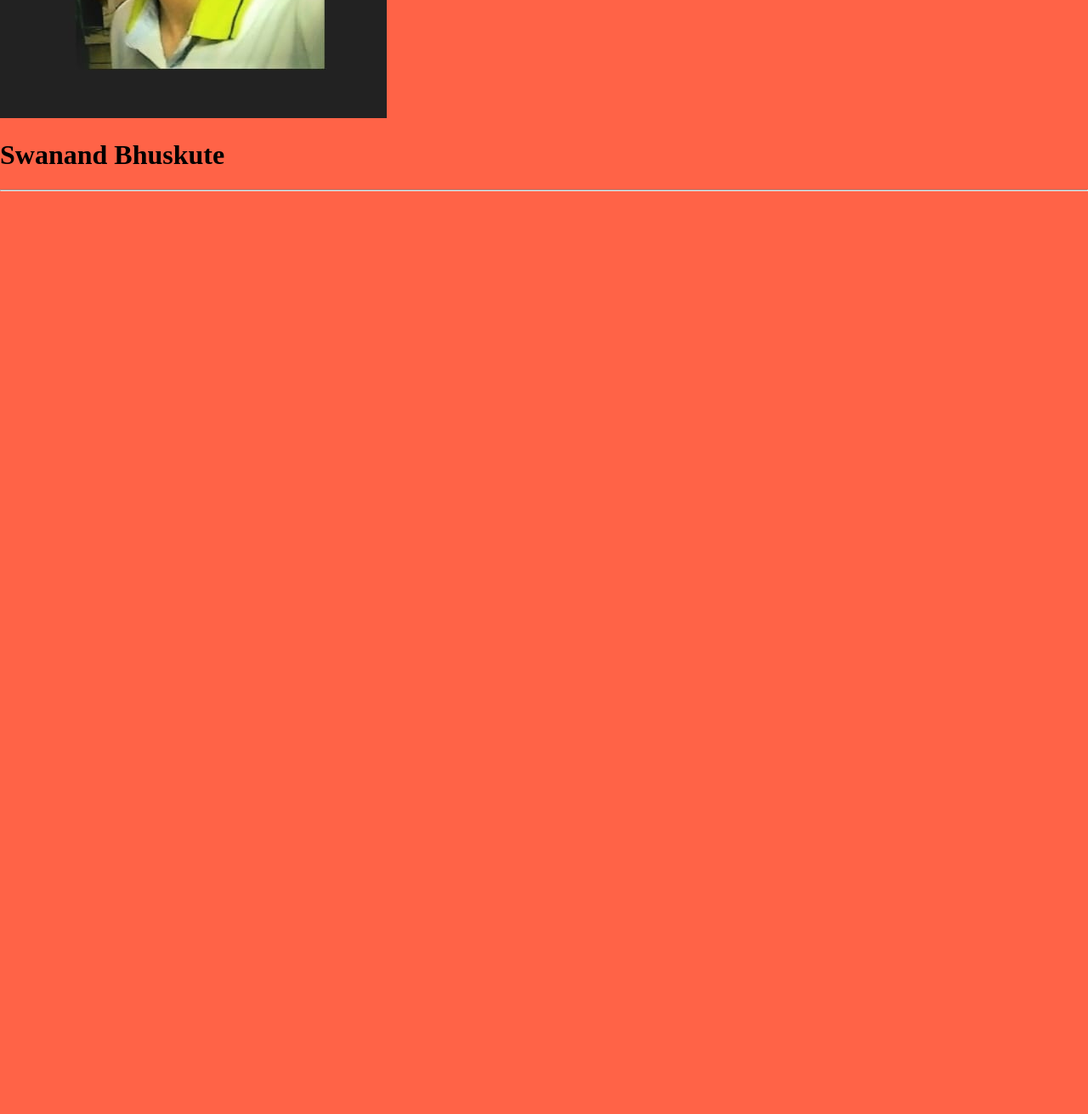
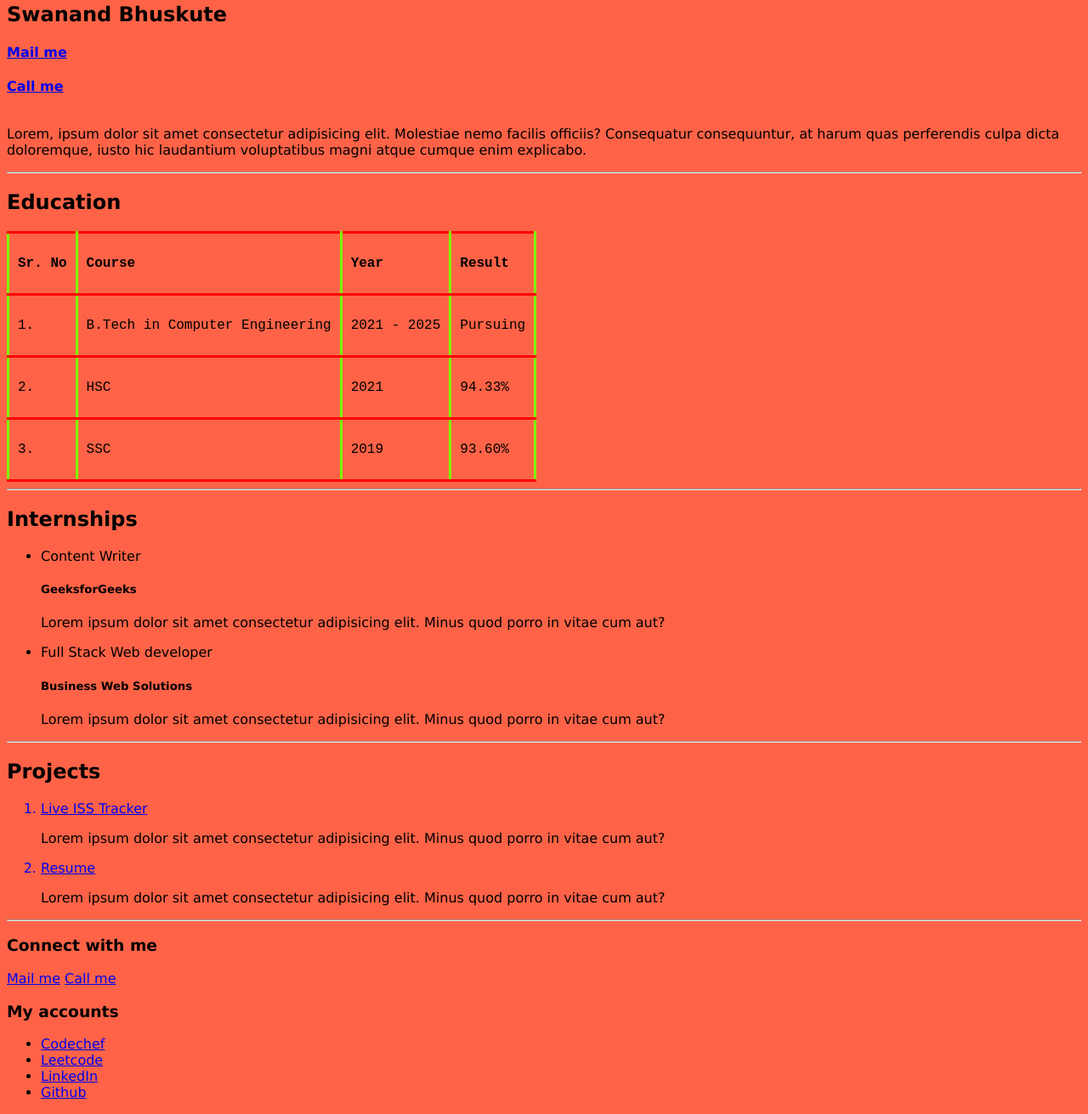
Before and after one commit to SwanandBhuskute/Resume, a plain HTML site: page index.html in a window 1280 px wide. Shown: the part 350-1661 px from the top of the page at 85% size. Before the commit the page ends 800 px from the top, so only its background shows below. Drawn offline with Linux system fonts and the light colour scheme.

Commit message:
header footer and links added

```diff
--- a/index.css
+++ b/index.css
@@ -1,5 +1,42 @@
 body {
-    margin: 0;
-    padding: 0;
+    /* margin: 0; */
+    /* padding: 0; */
     background-color: tomato;
+    font-family: 'Lucida Sans', 'Lucida Sans Regular', 'Lucida Grande', 'Lucida Sans Unicode', Geneva, Verdana, sans-serif;
 }
+
+#mypic {
+    width: 200px;
+}
+
+.desp {
+    float: right;
+}
+table, th, td {
+    /* border: 2px solid black; */
+    border-collapse: collapse;
+    align-items: justify;
+    text-align: center;
+    font-family:'Courier New', Courier, monospace;
+}
+td, th {
+    padding: 10px;
+    /* width: 100px; */
+    height: 50px;
+    vertical-align: middle;
+    text-align: left;
+    border-bottom: 3px solid chartreuse;
+    border-top: 3px solid chartreuse;
+    border: 3px solid red;
+    border-left: 3px solid chartreuse;
+    border-right: 3px solid chartreuse;
+}
+
+tr:hover {
+    background-color: gray;
+    font-weight: bolder;
+}
+th:hover, td:hover {
+    background-color: lightslategray;
+    text-decoration: underline;
+}
--- a/index.html
+++ b/index.html
@@ -8,8 +8,90 @@
     <link rel="stylesheet" href="index.css">
 </head>
 <body>
-    <img src="myphoto.jpeg" alt="Swanand Bhuskute photo">
-    <h1>Swanand Bhuskute</h1>
-    <hr>
+    <header>
+        <h1 class="header">My Resume</h1>
+    </header>
+    <main>
+        <section class="personal">
+            <img id="mypic" src="myphoto (2).jpg" alt="Swanand Bhuskute photo">
+            <h1 class="sidemei">Swanand Bhuskute</h1>
+            <h4 class="sidemei"><a href="mailto:swanandbhuskute2003@gmail.com">Mail me</a></h4>
+            <h4 class="sidemei"><a href="tel:+918625847883">Call me</a></h4>
+            <p class="desp">Lorem, ipsum dolor sit amet consectetur adipisicing elit. Molestiae nemo facilis officiis? Consequatur consequuntur, at harum quas perferendis culpa dicta doloremque, iusto hic laudantium voluptatibus magni atque cumque enim explicabo.</p>
+            <hr>
+        </section>
+        <section class="education">
+
+            <!-- Education -->
+            <h2>Education</h2>
+            <table>
+                <thead>
+                    <tr>
+                        <th>Sr. No</th>
+                        <th>Course</th>
+                        <th>Year</th>
+                        <th>Result</th>
+                    </tr>
+                </thead>
+                <tbody>
+                    <tr>
+                        <td>1.</td>
+                        <td>B.Tech in Computer Engineering</td>
+                        <td>2021 - 2025</td>
+                        <td>Pursuing</td>
+                    </tr>
+                    <tr>
+                        <td>2.</td>
+                        <td>HSC</td>
+                        <td>2021</td>
+                        <td>94.33%</td>
+                    </tr>
+                    <tr>
+                        <td>3.</td>
+                        <td>SSC</td>
+                        <td>2019</td>
+                        <td>93.60%</td>
+                    </tr>
+                </tbody>
+            </table>
+            <hr>
+        </section>
+        <section class="internships">
+            <!-- Internships -->
+            <h2>Internships</h2>
+            <ul>
+                <li>Content Writer</li>
+                <h5>GeeksforGeeks</h5>
+                <p>Lorem ipsum dolor sit amet consectetur adipisicing elit. Minus quod porro in vitae cum aut?</p>
+                <li>Full Stack Web developer</li>
+                <h5>Business Web Solutions</h5>
+                <p>Lorem ipsum dolor sit amet consectetur adipisicing elit. Minus quod porro in vitae cum aut?</p>
+            </ul>
+            <hr>
+        </section>
+        <section class="projects">
+            <!-- Projects -->
+            <h2>Projects</h2>
+            <ol>
+                <a href="https://github.com/users/SwanandBhuskute/projects/1" target="_blank"><li>Live ISS Tracker</li></a>
+                <p>Lorem ipsum dolor sit amet consectetur adipisicing elit. Minus quod porro in vitae cum aut?</p>
+                <a href="https://github.com/SwanandBhuskute/Resume" target="_blank"><li>Resume</li></a>
+                <p>Lorem ipsum dolor sit amet consectetur adipisicing elit. Minus quod porro in vitae cum aut?</p>
+            </ol>
+            <hr>
+        </section>
+    </main>
+    <footer>
+        <h3>Connect with me</h3>
+        <a href="mailto:swanandbhuskute2003@gmail.com">Mail me</a>
+        <a href="tel:+918625847883">Call me</a>
+        <h3>My accounts</h3>
+        <ul>
+            <li><a href="https://www.codechef.com/users/swanand_85" target="_blank">Codechef</a></li>
+            <li><a href="https://leetcode.com/swanand_85/" target="_blank">Leetcode</a></li>
+            <li><a href="https://www.linkedin.com/in/swanand-bhuskute-9bb19221a" target="_blank">LinkedIn</a></li>
+            <li><a href="https://github.com/SwanandBhuskute" target="_blank">Github</a></li>
+        </ul>
+    </footer>
 </body>
 </html>
```
Also changed, not shown: myphoto (2).jpg (added).
